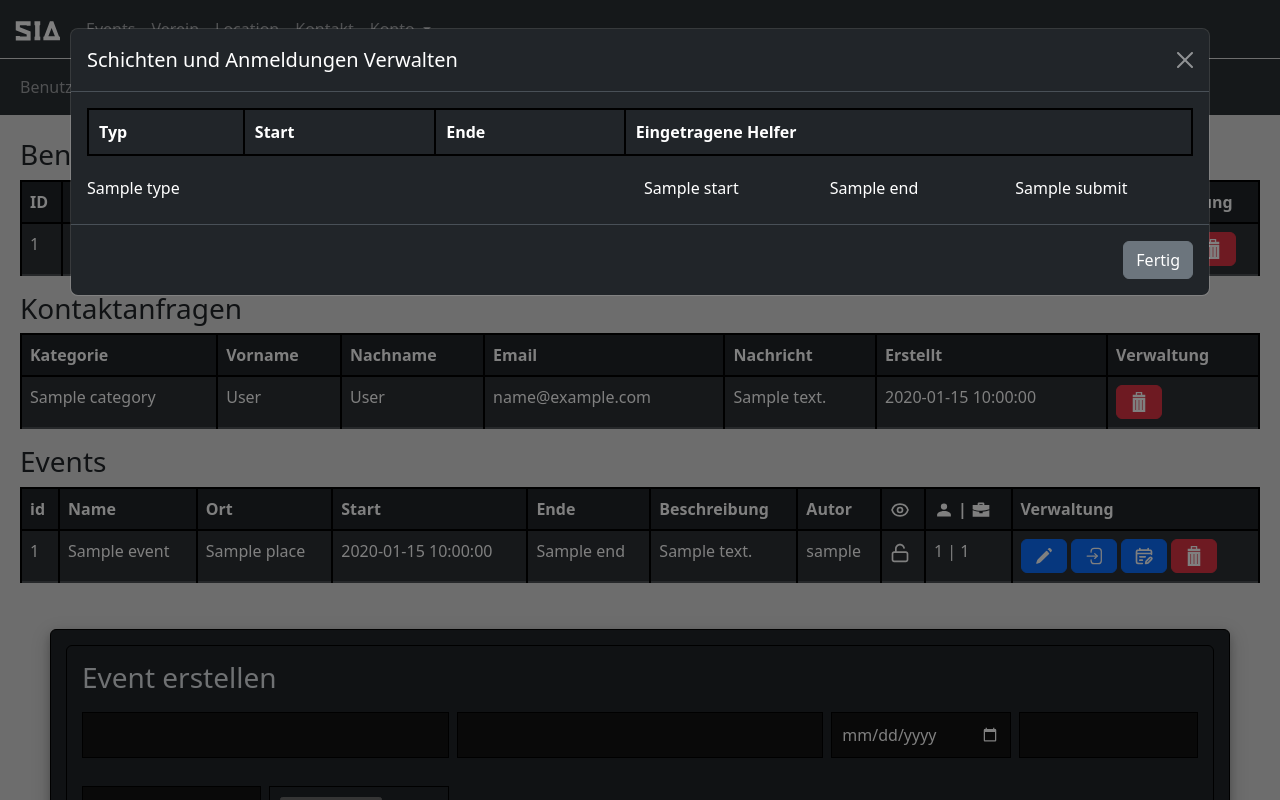
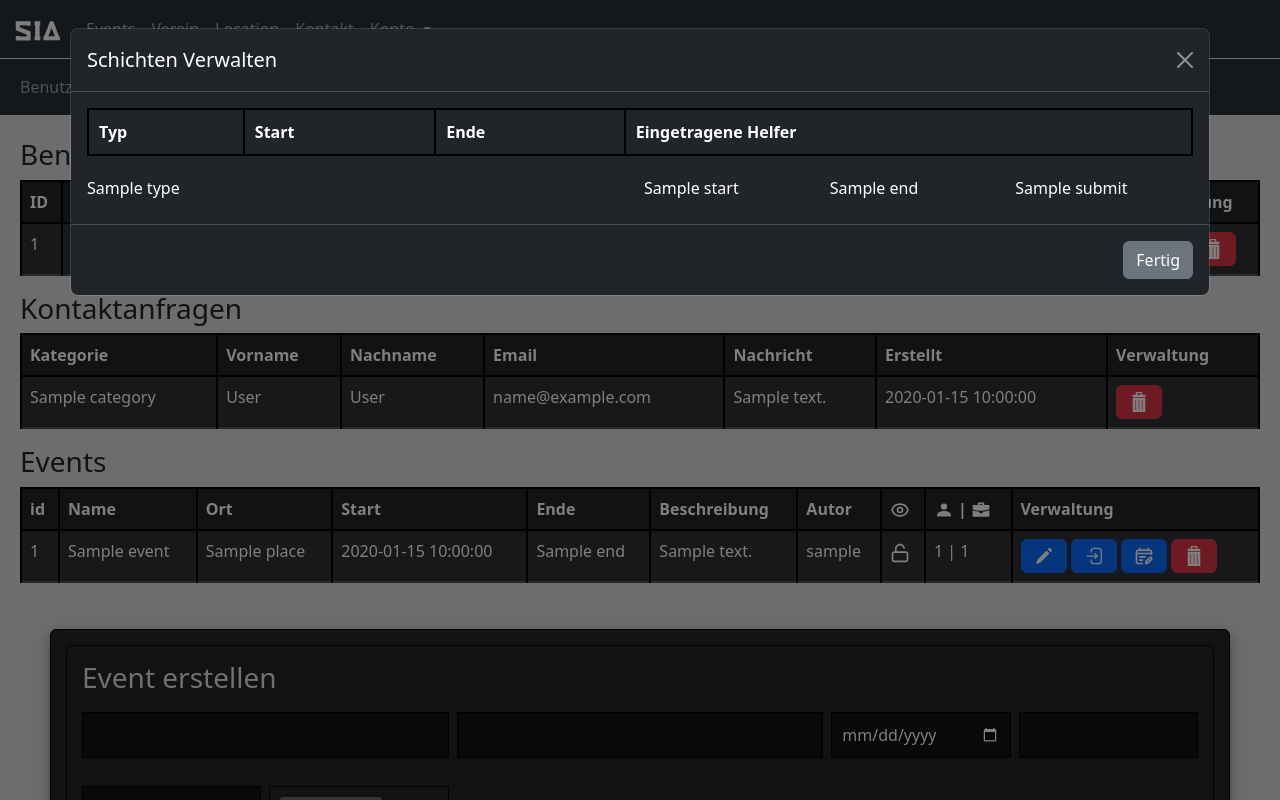
Before and after one commit to Wunkelbold/sia-planb, a Python web app: template sia-backend/flask-server/static/templates/admin.html in a window 1280 px wide, after a click that opens the changed part. Run offline with Jinja, Linux system fonts and the light colour scheme; the template is opened without the code that fills it: most values are stand-ins (such as "Sample title", 1, 10 or a date in 2020); form fields are guessed from the names that the template uses; lists and menus that the app fills with data are empty.

Commit message:
rdy for prod

```diff
--- a/sia-backend/flask-server/static/templates/admin-events.html
+++ b/sia-backend/flask-server/static/templates/admin-events.html
@@ -240,10 +240,10 @@
 <!-- SHIFT MODAL --->
 
 <div class="modal fade" id="ShiftModal" tabindex="-1" aria-labelledby="exampleModalLabel" aria-hidden="true" data-bs-theme="dark" style="color:white;">
-    <div class="modal-dialog modal-xl">
+    <div class="modal-dialog modal-xl modal-dialog-scrollable">
         <div class="modal-content">
             <div class="modal-header">
-                <h1 class="modal-title fs-5" id="exampleModalLabel">Schichten und Anmeldungen Verwalten</h1>
+                <h1 class="modal-title fs-5" id="exampleModalLabel">Schichten Verwalten</h1>
                 <button type="button" class="btn-close" data-bs-dismiss="modal" aria-label="Close"></button>
             </div>
             <div class="modal-body">
@@ -425,7 +425,7 @@
 
 <!-- EDIT EVENT MODAL --->
       <div class="modal fade" id="editEventModal" tabindex="-1" aria-labelledby="editEventModalLabel" aria-hidden="true" data-bs-theme="dark" style="color:white;">
-          <div class="modal-dialog modal-lg" data-bs-theme="dark">
+          <div class="modal-dialog modal-lg modal-dialog-scrollable" data-bs-theme="dark">
             <div class="modal-content" data-bs-theme="dark">
               <div class="modal-header">
                 <h5 class="modal-title" id="editEvenModalLabel">Eventdaten ändern</h5>
@@ -603,7 +603,7 @@
 <!-- Registration Modal -->
 
 <div class="modal fade" id="RegistrationModal" tabindex="-1" aria-labelledby="RegistrationModal" aria-hidden="true" data-bs-theme="dark" style="color:white;">
-    <div class="modal-dialog modal-xl">
+    <div class="modal-dialog modal-xl modal-dialog-scrollable">
         <div class="modal-content">
             <div class="modal-header">
                 <h1 class="modal-title fs-5" id="RegistrationModalH1">Anmeldungen für Event verwalten</h1>
```
Also changed, not shown: sia-backend/compose.yml (+4 -4 lines).
